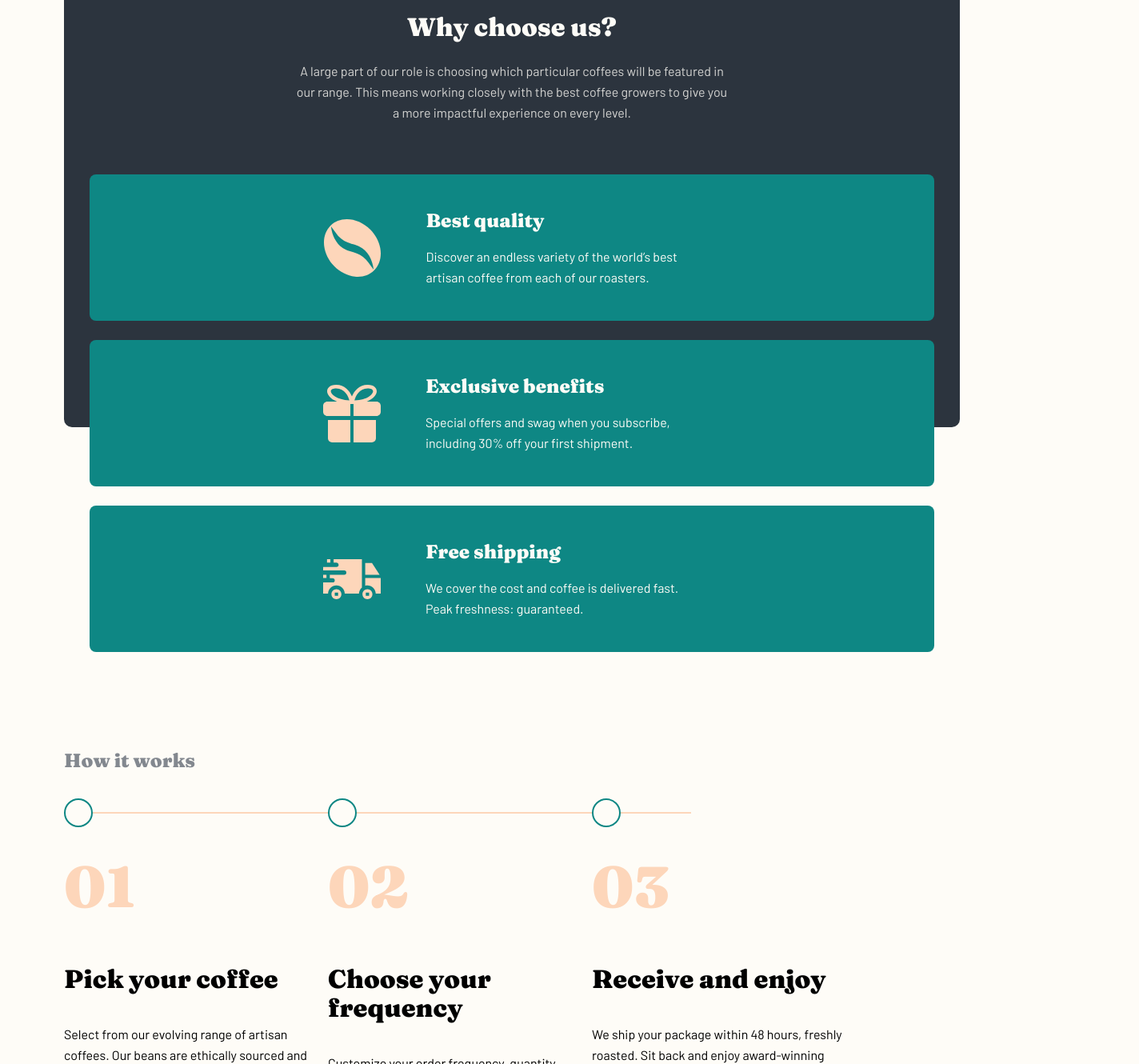
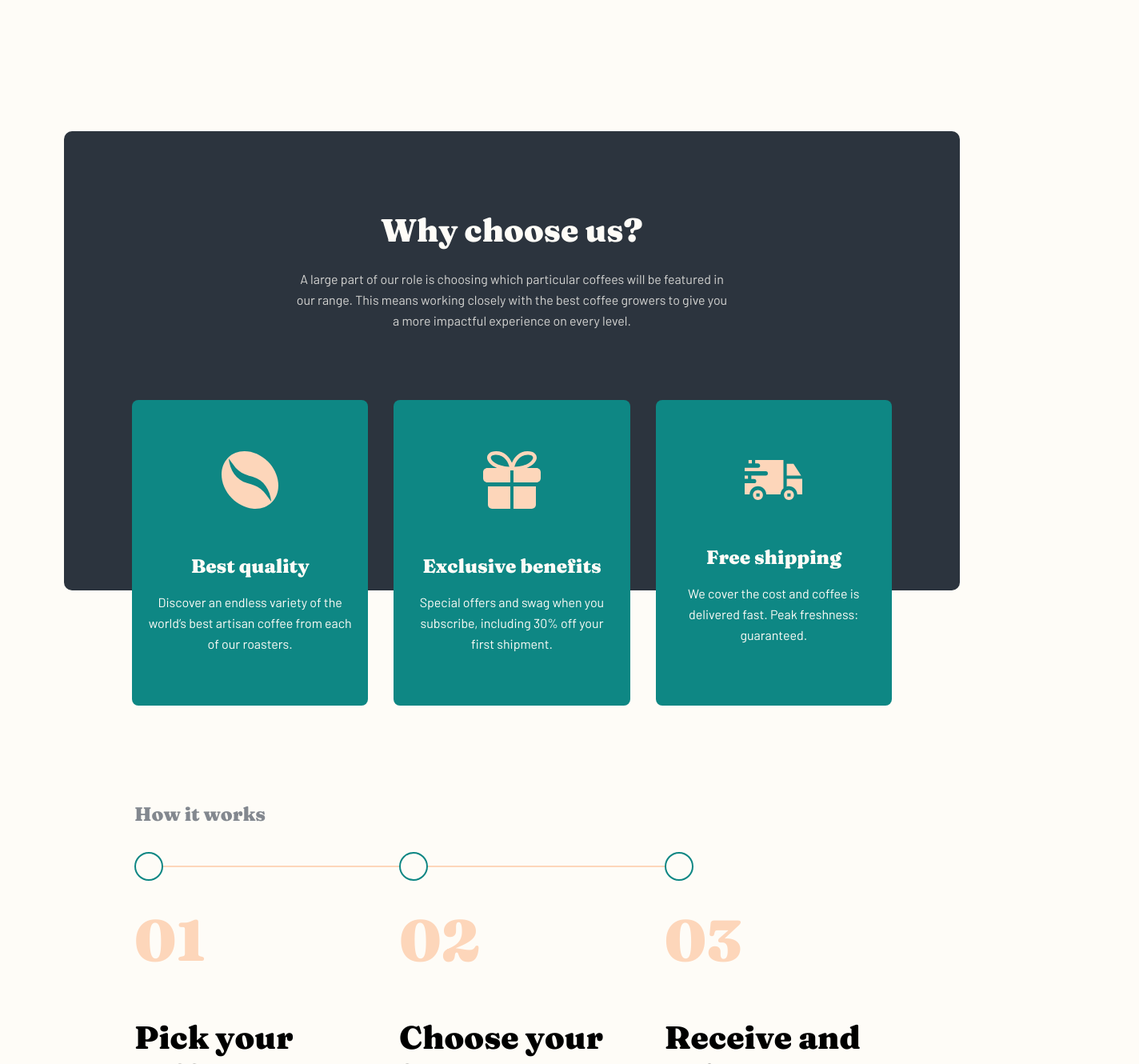
Before and after one commit to gcarter89/coffeeroasters, a React (Create React App) app: page / in a window 1280 px wide. Shown: the part 1470-2800 px from the top of the page at 80% size, 1424 px wide, since content can reach past the window. Built offline with nearby package versions, Linux system fonts and the light colour scheme.

Commit message:
completed desktop sizing

```diff
--- a/src/App.scss
+++ b/src/App.scss
@@ -105,6 +105,11 @@ button {
     line-height: 72px;
     }
 
+    h3 {
+        font-size: 40px;
+        line-height: 48px;
+    }
+
     p {
         font-size: 16px;
         line-height: 26px;
--- a/src/components/footer/Footer.module.scss
+++ b/src/components/footer/Footer.module.scss
@@ -61,3 +61,27 @@
     }
 
 }
+
+@media screen and (min-width:'1200px') {
+    .footer {
+        display: flex;
+        max-width: 1280px;
+        padding: 46px 80px;
+        justify-content: space-between;
+        box-sizing: border-box;
+
+        &__logoContainer {
+            margin-left: unset;
+            margin-right: unset;
+        }
+
+        &__links {
+            margin-top: unset;
+            margin-right: 160px;
+        }
+
+        &__icons {
+            margin-top: unset;
+        }
+    }
+}
--- a/src/components/header/Header.module.scss
+++ b/src/components/header/Header.module.scss
@@ -27,3 +27,10 @@
         }
     }
 }
+
+@media screen and (min-width:'1200px') {
+    .header {
+        max-width: 1280px;
+        align-items: center;
+    }
+}
--- a/src/components/home/Home.module.scss
+++ b/src/components/home/Home.module.scss
@@ -326,7 +326,7 @@
             background-image: url('../../assets/home/desktop/image-hero-coffeepress.jpg');
             height: 600px;
             padding: 85px;
-            margin-bottom: 136px;
+            margin-bottom: 200px;
         }
 
         &__heroText {
@@ -342,18 +342,15 @@
         }
 
         &__collectionTitle {
-            width: 140%;
             margin-bottom: -16px;
             h1 {
-                font-size: 148px;
+                font-size: 146px;
             }
             ::after {
                 bottom: -40px;
                 height: 360px;
             }
         }
-
-
 
         &__collectionCards {
             display: flex;
@@ -370,8 +367,61 @@
             margin-left: unset;
             margin-top: unset;
             width: 240px;
+        }
 
+        &__choices {
+            padding: 100px 85px 0px 85px;
+            margin-top: 200px;
+        }
+
+        &__choicesColourBlock {
+            max-width: 1450px;
+        }
+
+        &__choicesText {
+            p {
+                margin-bottom: 86px;
+            }
+        }
+
+        &__choicesCards {
+            flex-direction: row;
+            gap: 32px;
+        }
+
+        &__choicesCard {
+            height: 382px;
+            flex-direction: column;
+            text-align: center;
+        }
+
+        &__choicesCardText {
+            width: 255px;
+        }
+
+        &__process {
+            padding-left: 88px;
+            padding-right: 88px;
+            button {
+                margin-top: 64px;
+            }
+        }
+
+        &__processCardsDivider {
+            max-width: 768px;
+            width: 72%;
+        }
+
+        &__processCards {
+            max-width: 1082px;
+            gap: 50px;
+        }
+
+        &__processCard {
+            max-width: 345px;
         }
     }
 
+
+
 }
--- a/src/components/home/Home.tsx
+++ b/src/components/home/Home.tsx
@@ -67,7 +67,7 @@ export default function Home() {
                 <div className={styles.home__choicesCards}>
                     <div className={styles.home__choicesCard}>
                         <Bean />
-                        <div>
+                        <div className={styles.home__choicesCardText}>
                             <h4>Best quality</h4>
                             <p>Discover an endless variety of the world’s best artisan coffee from each of our roasters.</p>
                         </div>
@@ -75,7 +75,7 @@ export default function Home() {
 
                     <div className={styles.home__choicesCard}>
                         <Gift />
-                        <div>
+                        <div className={styles.home__choicesCardText}>
                             <h4>Exclusive benefits</h4>
                             <p>Special offers and swag when you subscribe, including 30% off your first shipment.</p>
                         </div>
@@ -83,7 +83,7 @@ export default function Home() {
 
                     <div className={styles.home__choicesCard}>
                         <Truck />
-                        <div>
+                        <div className={styles.home__choicesCardText}>
                             <h4>Free shipping</h4>
                             <p>We cover the cost and coffee is delivered fast. Peak freshness: guaranteed.</p>
                         </div>
--- a/src/index.scss
+++ b/src/index.scss
@@ -27,6 +27,6 @@ code {
 
 @media screen and (min-width:'1200px') {
     body {
-        margin: 32px 80px 76px 80px;
+        margin: 44px 80px 88px 80px;
     }
 }
```
